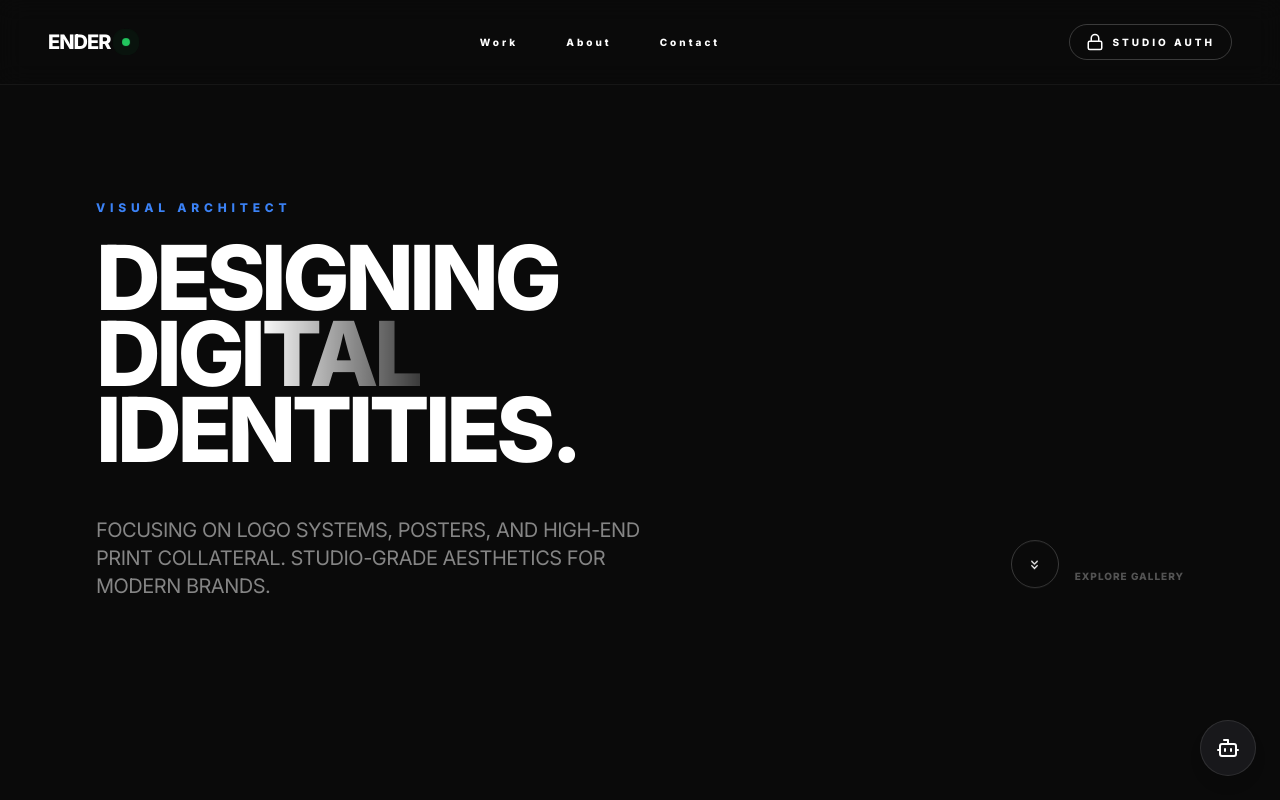
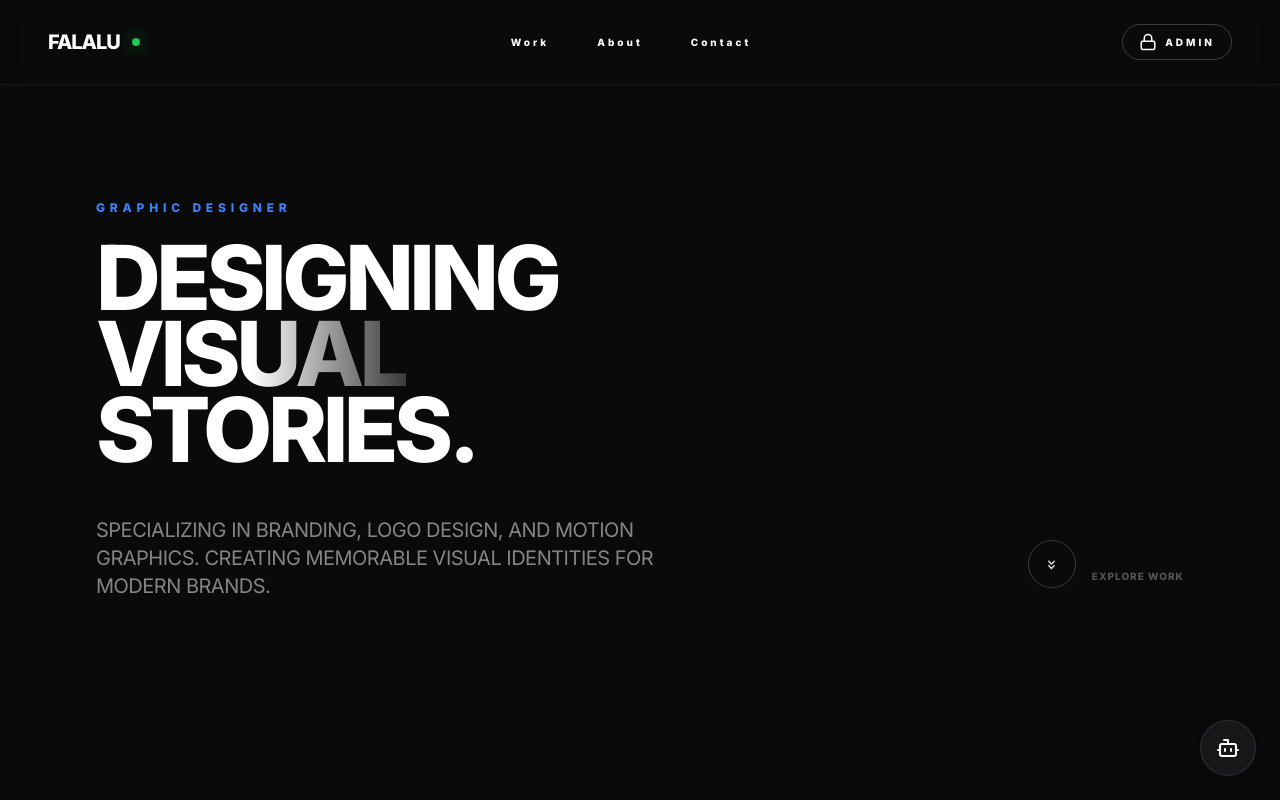
Before and after one commit to hermosamotif-stack/my-portfolio, a React (Vite) app: page / in a window 1280 px wide. Shown: the top 800 px of the page. Built offline with nearby package versions, Linux system fonts and the light colour scheme.

Commit message:
Update App.tsx

```diff
--- a/App.tsx
+++ b/App.tsx
@@ -27,7 +27,7 @@ const App: React.FC = () => {
   const [isChatOpen, setIsChatOpen] = useState(false);
   const [activeCategory, setActiveCategory] = useState<string>('All');
   const [chatMessages, setChatMessages] = useState<ChatMessage[]>([
-    { role: 'assistant', content: "I'm Ender's AI strategist. How can I assist your visual narrative today?" }
+    { role: 'assistant', content: "Hi! I can help you know more about Falalu's design work. What would you like to know?" }
   ]);
   const [chatInput, setChatInput] = useState('');
   const [isChatLoading, setIsChatLoading] = useState(false);
@@ -118,7 +118,7 @@ const App: React.FC = () => {
     setIsChatLoading(false);
   };
 
-  // Login Handler (പഴയ ലോഗിൻ രീതി)
+  // Login Handler (പഴയ ലോഗിൻ രീതി - Token വേണ്ട)
   const handleLogin = (e: React.FormEvent) => {
     e.preventDefault();
     // Valid credentials: lazza / posterfallu447
@@ -128,7 +128,7 @@ const App: React.FC = () => {
       setLoginError('');
       setLoginCreds({ user: '', pass: '' });
     } else {
-      setLoginError('Invalid architect credentials.');
+      setLoginError('Invalid credentials.');
     }
   };
 
@@ -285,7 +285,7 @@ const App: React.FC = () => {
       {/* Navigation */}
       <nav className="fixed top-0 left-0 w-full z-50 glass px-6 py-6 md:px-12 flex justify-between items-center">
         <div className="text-xl font-bold tracking-tighter uppercase flex items-center gap-3 cursor-pointer" onClick={() => scrollTo('hero')}>
-          ENDER
+          FALALU
           <span className="flex h-2 w-2 rounded-full bg-green-500 pulse-green"></span>
         </div>
 
@@ -300,11 +300,11 @@ const App: React.FC = () => {
           className="text-[10px] font-bold uppercase tracking-[0.3em] px-4 py-2 border border-white/20 rounded-full hover:bg-white hover:text-black transition-all flex items-center gap-2"
         >
           <LockIcon />
-          Studio Auth
+          Admin
         </button>
       </nav>
 
-      {/* Login Modal (Token ഒഴിവാക്കി, പഴയ ലോഗിൻ) */}
+      {/* Login Modal */}
       {showLogin && (
         <div className="fixed inset-0 z-[100] flex items-center justify-center bg-black/90 backdrop-blur-xl p-6">
           <div className="w-full max-w-md bg-zinc-900 border border-white/10 p-12 rounded-[2rem] relative reveal active">
@@ -312,7 +312,7 @@ const App: React.FC = () => {
               <CloseIcon />
             </button>
             <div className="mb-12">
-              <h2 className="text-3xl font-bold tracking-tighter uppercase italic mb-2">Architect Access</h2>
+              <h2 className="text-3xl font-bold tracking-tighter uppercase italic mb-2">Admin Access</h2>
               <p className="text-[10px] uppercase tracking-[0.3em] opacity-40">Identify yourself to enter the workspace</p>
             </div>
             <form onSubmit={handleLogin} className="space-y-6">
@@ -322,7 +322,7 @@ const App: React.FC = () => {
                   type="text"
                   autoFocus
                   className="w-full bg-white/5 border border-white/10 rounded-xl px-4 py-4 outline-none focus:border-white/30 transition-all text-sm"
-                  placeholder="Enderbox"
+                  placeholder="Username"
                   value={loginCreds.user}
                   onChange={e => setLoginCreds(prev => ({ ...prev, user: e.target.value }))}
                 />
@@ -352,21 +352,21 @@ const App: React.FC = () => {
       {/* Hero Section */}
       <section id="hero" className="h-screen flex flex-col justify-center px-6 md:px-12 lg:px-24">
         <div className="max-w-7xl reveal">
-          <span className="block text-xs uppercase tracking-[0.4em] mb-6 text-blue-500 font-bold">Visual Architect</span>
+          <span className="block text-xs uppercase tracking-[0.4em] mb-6 text-blue-500 font-bold">Graphic Designer</span>
           <h1 className="text-[12vw] md:text-[8vw] lg:text-[7vw] font-extrabold leading-[0.85] tracking-tighter mb-12">
             DESIGNING <br />
-            <span className="text-transparent bg-clip-text bg-gradient-to-r from-white via-white to-white/20">DIGITAL</span> <br />
-            IDENTITIES.
+            <span className="text-transparent bg-clip-text bg-gradient-to-r from-white via-white to-white/20">VISUAL</span> <br />
+            STORIES.
           </h1>
           <div className="flex flex-col md:flex-row md:items-end justify-between gap-8">
             <p className="text-lg md:text-xl max-w-xl text-white/50 leading-relaxed uppercase tracking-tight">
-              Focusing on Logo Systems, Posters, and high-end Print collateral. Studio-grade aesthetics for modern brands.
+              Specializing in Branding, Logo Design, and Motion Graphics. Creating memorable visual identities for modern brands.
             </p>
             <div className="flex items-center gap-4 cursor-pointer" onClick={() => scrollTo('work')}>
                <div className="w-12 h-12 rounded-full border border-white/20 flex items-center justify-center animate-bounce">
                   <svg width="15" height="15" viewBox="0 0 24 24" fill="none" stroke="currentColor" strokeWidth="2"><path d="M7 13l5 5 5-5M7 6l5 5 5-5"/></svg>
                </div>
-               <span className="text-[10px] uppercase tracking-widest font-bold opacity-30">Explore Gallery</span>
+               <span className="text-[10px] uppercase tracking-widest font-bold opacity-30">Explore Work</span>
             </div>
           </div>
         </div>
@@ -403,10 +403,6 @@ const App: React.FC = () => {
               ))}
             </div>
           </div>
-          <div className="text-[10px] uppercase tracking-[0.3em] text-white/40 max-w-xs leading-loose text-right hidden md:block">
-            01 — Portfolio / Collection <br />
-            High-fidelity design assets.
-          </div>
         </div>
 
         <div className="grid grid-cols-1 md:grid-cols-2 gap-x-12 gap-y-24 min-h-[600px]">
@@ -419,7 +415,7 @@ const App: React.FC = () => {
                 <img
                   src={project.imageUrl}
                   alt={project.title}
-                  // ഇവിടെ Grayscale ഒഴിവാക്കി, ഒറിജിനൽ കളർ നൽകി
+                  // Original Color (No Grayscale)
                   className="w-full h-full object-cover transition-transform duration-1000 ease-out group-hover:scale-110"
                 />
 
@@ -450,36 +446,36 @@ const App: React.FC = () => {
         </div>
       </section>
 
-      {/* About Section */}
+      {/* About Section (UPDATED FROM CV) */}
       <section id="about" className="py-48 px-6 md:px-12 lg:px-24 bg-white text-black rounded-[3rem] md:rounded-[6rem] mx-4 relative z-10">
         <div className="grid grid-cols-1 lg:grid-cols-2 gap-24">
           <div className="reveal">
             <span className="text-xs uppercase tracking-widest font-bold mb-8 block opacity-40">02 — Expertise</span>
             <h2 className="text-5xl md:text-8xl font-bold tracking-tighter leading-[0.9] mb-12 uppercase">
-              REFINING <br /> THE <br /> <span className="text-zinc-300">CORE.</span>
+              CREATIVE <br /> DESIGN <br /> <span className="text-zinc-300">SOLUTIONS.</span>
             </h2>
           </div>
           <div className="reveal space-y-12">
             <p className="text-2xl md:text-4xl leading-tight font-medium">
-              Ender works at the intersection of brand identity and tactile design. We craft logos that resonate and print collateral that leaves a lasting impression.
+              [cite_start]I am Falalu Rahman[cite: 2][cite_start], a Graphic Designer[cite: 3] [cite_start]with a passion for creative visual storytelling[cite: 9]. [cite_start]With a focus on branding, logo design, and motion graphics[cite: 8], I bring ideas to life.
             </p>
             <div className="grid grid-cols-2 gap-8 text-xs uppercase tracking-widest font-bold pt-12 border-t border-black/10">
                <div>
-                  <h4 className="mb-4 opacity-40">Specialties</h4>
+                  <h4 className="mb-4 opacity-40">Software Skills</h4>
                   <ul className="space-y-2">
-                    <li>Logo Systems</li>
-                    <li>Poster Design</li>
-                    <li>Business Cards</li>
-                    <li>Illustrations</li>
+                    [cite_start]<li>Photoshop[cite: 16]</li>
+                    [cite_start]<li>Illustrator[cite: 18]</li>
+                    [cite_start]<li>InDesign[cite: 17]</li>
+                    [cite_start]<li>Corel Draw[cite: 23]</li>
                   </ul>
                </div>
                <div>
-                  <h4 className="mb-4 opacity-40">Process</h4>
+                  <h4 className="mb-4 opacity-40">Focus Areas</h4>
                   <ul className="space-y-2">
-                    <li>Discovery</li>
-                    <li>Iteration</li>
-                    <li>Execution</li>
-                    <li>Refinement</li>
+                    [cite_start]<li>Branding[cite: 8]</li>
+                    [cite_start]<li>Logo Design[cite: 8]</li>
+                    [cite_start]<li>Motion Graphics[cite: 8]</li>
+                    [cite_start]<li>Creative Ads[cite: 19]</li>
                   </ul>
                </div>
             </div>
@@ -487,19 +483,22 @@ const App: React.FC = () => {
         </div>
       </section>
 
-      {/* Contact Section */}
+      {/* Contact Section (UPDATED FROM CV) */}
       <section id="contact" className="py-48 px-6 md:px-12 lg:px-24 text-center mt-[-10vh] pt-[20vh]">
         <div className="max-w-4xl mx-auto reveal">
           <h2 className="text-6xl md:text-[10vw] font-extrabold tracking-tighter mb-12 uppercase">Connect.</h2>
           <div className="flex flex-col md:flex-row items-center justify-center gap-12 mb-24">
-            <a href="mailto:contact@ender.studio" className="text-2xl md:text-4xl font-bold border-b-2 border-white/20 hover:border-white transition-colors py-2 tracking-tighter">contact@ender.studio</a>
-            <button className="px-8 py-4 bg-white text-black rounded-full font-bold uppercase text-xs tracking-widest hover:bg-blue-500 hover:text-white transition-all">Copy Mail</button>
+            [cite_start]<a href="mailto:falalurahman447@email.com" className="text-2xl md:text-4xl font-bold border-b-2 border-white/20 hover:border-white transition-colors py-2 tracking-tighter">falalurahman447@email.com[cite: 4]</a>
+          </div>
+
+           <div className="text-xl opacity-60 font-medium mb-12">
+            [cite_start]+91 7994055131[cite: 4]
           </div>
 
           <div className="flex justify-center gap-12 text-[10px] uppercase tracking-[0.3em] font-bold opacity-40">
-            <a href="#" className="hover:opacity-100 transition-opacity">Twitter</a>
+            <a href="#" className="hover:opacity-100 transition-opacity">WhatsApp</a>
             <a href="#" className="hover:opacity-100 transition-opacity">LinkedIn</a>
-            <a href="#" className="hover:opacity-100 transition-opacity">Dribbble</a>
+            <a href="#" className="hover:opacity-100 transition-opacity">Instagram</a>
           </div>
         </div>
       </section>
@@ -511,7 +510,7 @@ const App: React.FC = () => {
             <div className="bg-white text-black px-6 py-4 flex justify-between items-center">
               <div className="flex items-center space-x-3">
                 <BotIcon />
-                <span className="text-xs font-bold uppercase tracking-widest">Design Strategist</span>
+                <span className="text-xs font-bold uppercase tracking-widest">Assistant</span>
               </div>
               <button onClick={() => setIsChatOpen(false)}><CloseIcon /></button>
             </div>
@@ -539,7 +538,7 @@ const App: React.FC = () => {
                 type="text"
                 value={chatInput}
                 onChange={(e) => setChatInput(e.target.value)}
-                placeholder="Ask about Logo or Poster design..."
+                placeholder="Ask about my work..."
                 className="flex-1 bg-zinc-900 border border-white/5 rounded-full px-4 py-2 text-sm outline-none focus:border-white/20"
               />
               <button type="submit" className="w-10 h-10 bg-white text-black rounded-full flex items-center justify-center"><SendIcon /></button>
```
